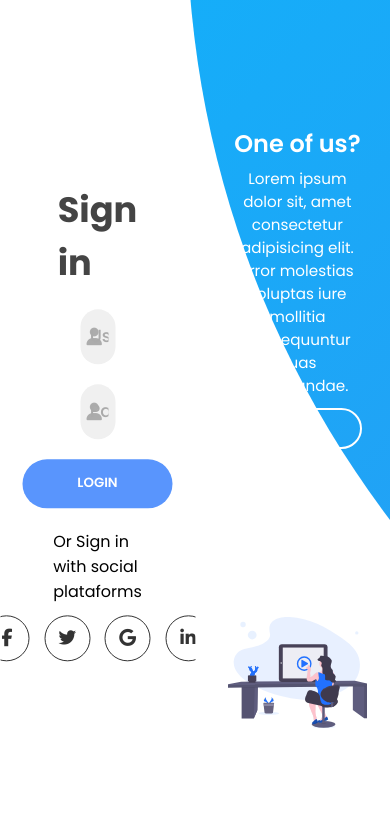
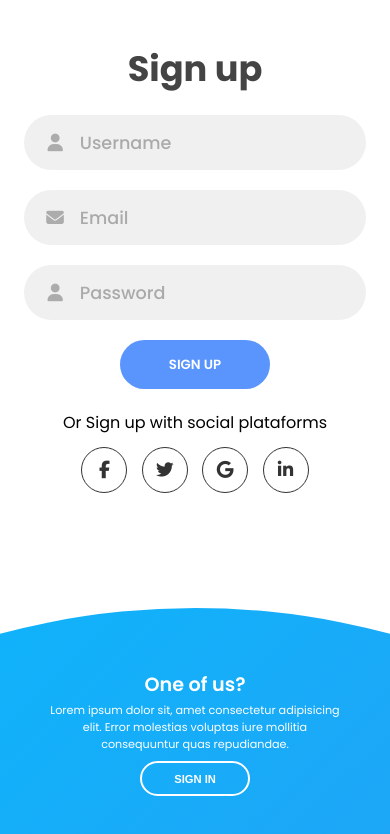
Before and after one commit to vanderloureiro/advanced-login, a plain HTML site: page index.html in a window 390 px wide. Both pictures are taken after a click on the button "SIGN UP". Drawn offline with Linux system fonts and the light colour scheme.

Commit message:
Responsivity

```diff
--- a/style.css
+++ b/style.css
@@ -61,6 +61,7 @@ form {
     overflow: hidden;
     grid-column: 1 / 2;
     grid-row: 1 / 2;
+    transition: 0.2s 0.7s ease-in-out;
 }
 
 form.sign-in-form {
@@ -252,3 +253,131 @@ form.sign-up-form {
 .container.sign-up-mode .signin-signup {
     left: 25%;
 }
+
+.container.sign-up-mode form.sign-in-form {
+    z-index: 1;
+    opacity: 0;
+}
+
+.container.sign-up-mode form.sign-up-form {
+    z-index: 2;
+    opacity: 1;
+}
+
+@media (max-width: 870px) {
+    .container {
+        min-height: 800px;
+        height: 100vh;
+    }
+
+    .container:before {
+        width: 1500px;
+        height: 1500px;
+        left: 30%;
+        bottom: 68%;
+        transform: translateX(-50%);
+        right: initial;
+        top: initial;
+        transition: 2s ease-in-out;
+    }
+
+    .signin-signup {
+        width: 100%;
+        left: 50%;
+        top: 95%;
+        transform: translate(-50%, -100%);
+        transition: 1s 0.8s ease-in-out;
+    }
+
+    .panels-container {
+        z-index: 10;
+        grid-template-columns: 1fr;
+        grid-template-rows: 1fr 2fr 1fr;
+    }
+
+    .panel {
+        flex-direction: row;
+        justify-content: space-around;
+        align-items: center;
+        padding: 2.5rem 8%;
+    }
+
+    .panel .content {
+        padding-right: 15%;
+        transition: 0.9s 0.8s ease-in-out;
+    }
+
+    .panel h3 {
+        font-size: 1.2rem;
+    }
+
+    .panel p {
+        font-size: 0.7rem;
+        padding: 0.5rem 0;
+    }
+
+    .btn.transparent {
+        width: 110px;
+        height: 35px;
+        font-size: 0.7rem;
+    }
+
+    .image {
+        width: 100px;
+        transition: 0.9s 0.6s ease-in-out;
+    }
+
+    .left-panel {
+        grid-row: 1 / 2;
+    }
+
+    .right-panel {
+        grid-row: 3 / 4;
+    }
+
+    .right-panel .content, .right-panel .image {
+        transform: translateY(300px);
+    }
+
+    .container.sign-up-mode:before {
+        transform: translate(-50%, 100%);
+        bottom: 32%;
+        right: initial;
+    }
+
+    .container.sign-up-mode .left-panel .image,
+    .container.sign-up-mode .left-panel .content {
+        transform: translateY(-300px);
+    }
+
+    .container.sign-up-mode .signin-signup {
+        top: 5%;
+        transform: translate(-50%, 0);
+        left: 50%;
+    }
+}
+
+@media (max-width: 570px) {
+
+    form {
+        padding: 0 1.5rem;
+    }
+
+    .image {
+        display: none;
+    }
+
+    .panel .content {
+        padding: 0.5rem 1rem;
+    }
+
+    .container:before {
+        bottom: 72%;
+        left: 50%;
+    }
+
+    .container.sign-up-mode:before {
+        bottom: 28%;
+        left: 50%;
+    }
+}
```
